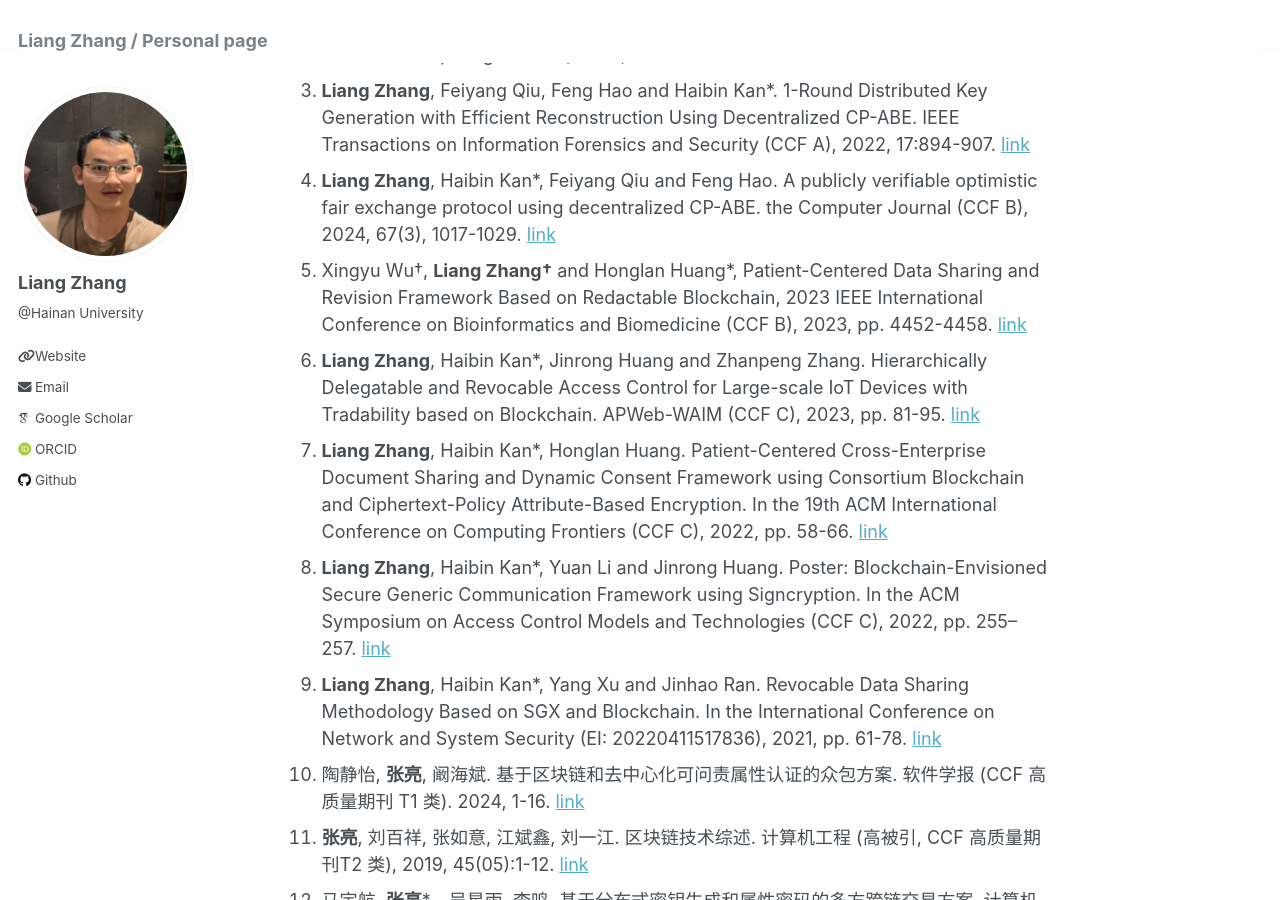
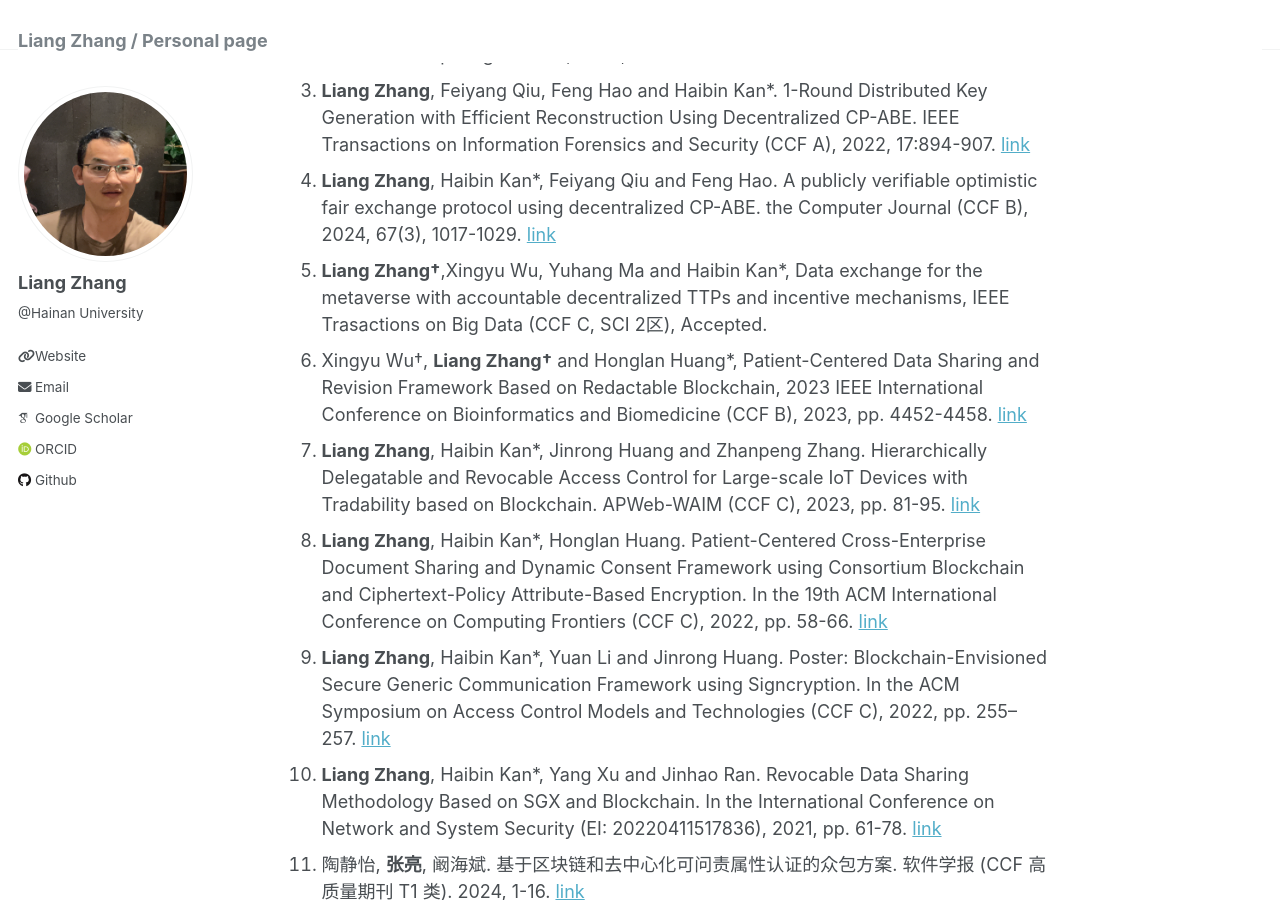
Before and after one commit to scottocs/scottocs.github.io, a Jekyll site: the page built from _pages/about.md, in a window 1280 px wide and 900 px high, scrolled down 797 px. Built offline with Jekyll 4.4.1, drawn with Linux system fonts in a browser that asks for light colours; some web fonts are replaced.

Commit message:
deTTP @ IEEE TBD

```diff
--- a/_pages/about.md
+++ b/_pages/about.md
@@ -31,6 +31,8 @@ Selected Publications
 1. **Liang Zhang**, Haibin Kan* and Yihao Wang. Privacy-Preserving AGV Collision-Resistance at the Edge Using Location-Based Encryption. IEEE Transactions on Services Computing (CCF A), 2023, 16(4): 2868-2878. [link](https://ieeexplore.ieee.org/document/10012042)
 1. **Liang Zhang**, Feiyang Qiu, Feng Hao and Haibin Kan*. 1-Round Distributed Key Generation with Efficient Reconstruction Using Decentralized CP-ABE. IEEE Transactions on Information Forensics and Security (CCF A), 2022, 17:894-907.  [link](https://ieeexplore.ieee.org/document/9715067)
 1. **Liang Zhang**, Haibin Kan*, Feiyang Qiu and Feng Hao. A publicly verifiable optimistic fair exchange protocol using decentralized CP-ABE. the Computer Journal (CCF B), 2024, 67(3), 1017-1029. [link](https://academic.oup.com/comjnl/article-abstract/67/3/1017/7135811)
+1. **Liang Zhang†**,Xingyu Wu, Yuhang Ma and Haibin Kan*, Data exchange for the metaverse with accountable
+decentralized TTPs and incentive mechanisms, IEEE Trasactions on Big Data (CCF C, SCI 2区), Accepted.
 1. Xingyu Wu†, **Liang Zhang†** and Honglan Huang*, Patient-Centered Data Sharing and Revision Framework Based on Redactable Blockchain, 2023 IEEE International Conference on Bioinformatics and Biomedicine (CCF B), 2023, pp. 4452-4458. [link](https://www.computer.org/csdl/proceedings-article/bibm/2023/10385627/1TOaLhlE9xK)
 1. **Liang Zhang**, Haibin Kan*, Jinrong Huang and Zhanpeng Zhang. Hierarchically Delegatable and Revocable Access Control for Large-scale IoT Devices with Tradability based on Blockchain. APWeb-WAIM (CCF C), 2023, pp. 81-95. [link](https://link.springer.com/chapter/10.1007/978-981-97-2303-4_6)
 1. **Liang Zhang**, Haibin Kan*, Honglan Huang. Patient-Centered Cross-Enterprise Document Sharing and Dynamic Consent Framework using Consortium Blockchain and Ciphertext-Policy Attribute-Based Encryption. In the 19th ACM International Conference on Computing Frontiers (CCF C), 2022, pp. 58-66. [link](https://dl.acm.org/doi/abs/10.1145/3528416.3530228)
```
